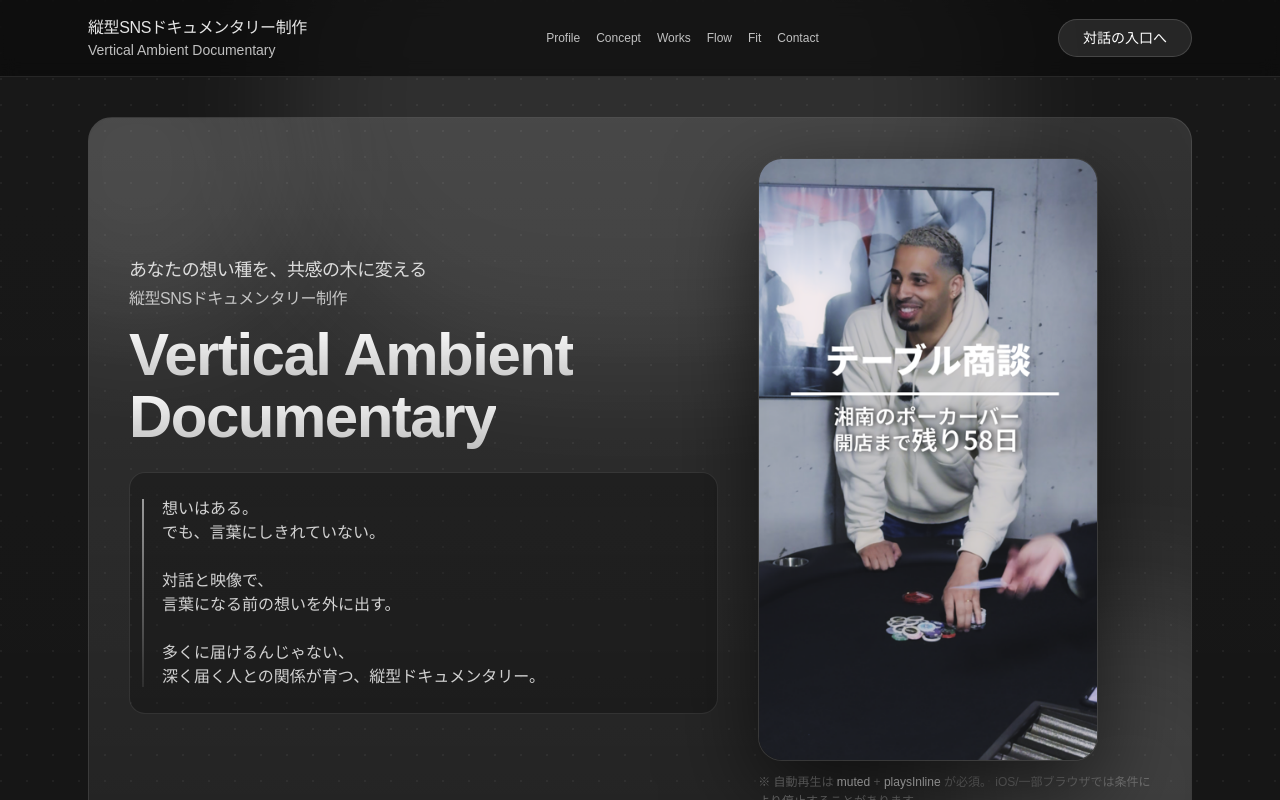
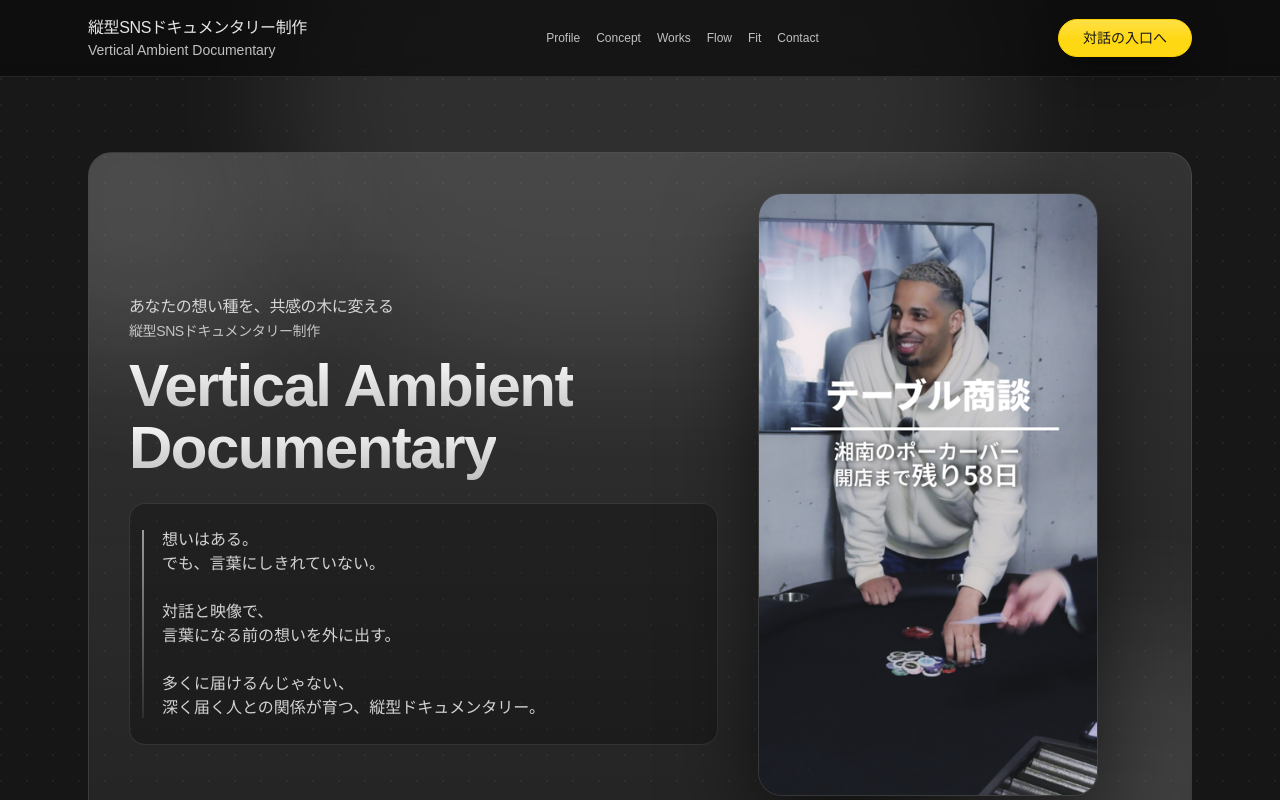
Before and after one commit to naturalpeopleinfo-blip/ambient-doc-clean, a Next.js app: page / in a window 1280 px wide. Shown: the top 800 px of the page. Built offline with nearby package versions, Linux system fonts and the light colour scheme.

Commit message:
Make header fixed and set primary buttons to Amazon gold

```diff
--- a/src/app/page.tsx
+++ b/src/app/page.tsx
@@ -277,7 +277,7 @@ const btnGhost =
 
 const btnPrimary =
   btnBase +
-  " relative overflow-hidden border-white/15 bg-white/10 text-white hover:border-white/20";
+  " relative overflow-hidden border-[#FCD200] bg-[#FFD814] text-neutral-900 hover:bg-[#F7CA00] hover:border-[#F2C200] shadow-[0_12px_36px_rgba(0,0,0,0.35)]";
 
 function PrimaryButton({
   href,
@@ -294,8 +294,8 @@ function PrimaryButton({
 }) {
   return (
     <a href={href} target={target} rel={rel} className={`${btnPrimary} ambient-glow ${className}`}>
-      <span className="absolute inset-0 opacity-0 transition-opacity duration-300 hover:opacity-100 bg-gradient-to-r from-amber-200/30 via-amber-100/10 to-amber-300/25" />
-      <span className="relative z-10 inline-flex items-center gap-2">{children}</span>
+      <span className="pointer-events-none absolute inset-0 opacity-60 bg-[linear-gradient(to_bottom,rgba(255,255,255,0.35),rgba(255,255,255,0)_55%)]" />
+      <span className="relative z-10 inline-flex items-center gap-2 font-medium">{children}</span>
     </a>
   );
 }
@@ -493,6 +493,13 @@ export default function Home() {
         body {
           overflow-x: hidden;
         }
+        body {
+          touch-action: pan-y;
+        }
+        html,
+        body {
+          overscroll-behavior-x: none;
+        }
         .quote-bar {
           position: relative;
         }
@@ -517,7 +524,7 @@ export default function Home() {
       {/* Top glow */}
       <div className="pointer-events-none absolute -top-40 left-1/2 h-[520px] w-[720px] -translate-x-1/2 rounded-full bg-white/10 blur-3xl" />
 
-      <header className="sticky top-0 z-40 border-b border-white/10 bg-neutral-950/70 backdrop-blur">
+      <header className="fixed top-0 left-0 right-0 z-50 border-b border-white/10 bg-neutral-950/70 backdrop-blur">
         <div className="mx-auto max-w-6xl px-6 py-4 flex items-center justify-between">
           <div className="flex items-center">
             <div className="leading-tight">
@@ -548,7 +555,7 @@ export default function Home() {
         </div>
       </header>
 
-      <main className="mx-auto max-w-6xl px-6 pb-28 space-y-20">
+      <main className="mx-auto max-w-6xl px-6 pt-24 sm:pt-28 pb-28 space-y-20">
         {/* HERO */}
         <section className="pt-10">
           <div className="relative overflow-hidden rounded-3xl border border-white/10 bg-gradient-to-b from-white/12 to-white/6 p-6 sm:p-10">
@@ -558,10 +565,10 @@ export default function Home() {
             <div className="relative grid gap-10 lg:grid-cols-[1.2fr_0.8fr] lg:items-center">
               <div className="space-y-6">
                 <div className="space-y-3">
-                  <p className="text-base sm:text-lg font-medium tracking-tight text-neutral-200/95">
+                  <p className="text-sm sm:text-base font-medium tracking-tight text-neutral-200/90 [text-wrap:balance]">
                     {copy.hero.brand}
                     <br />
-                    <span className="text-sm sm:text-base text-neutral-300/90">
+                    <span className="text-xs sm:text-sm text-neutral-300/90">
                       {copy.hero.subhead}
                     </span>
                   </p>
```
